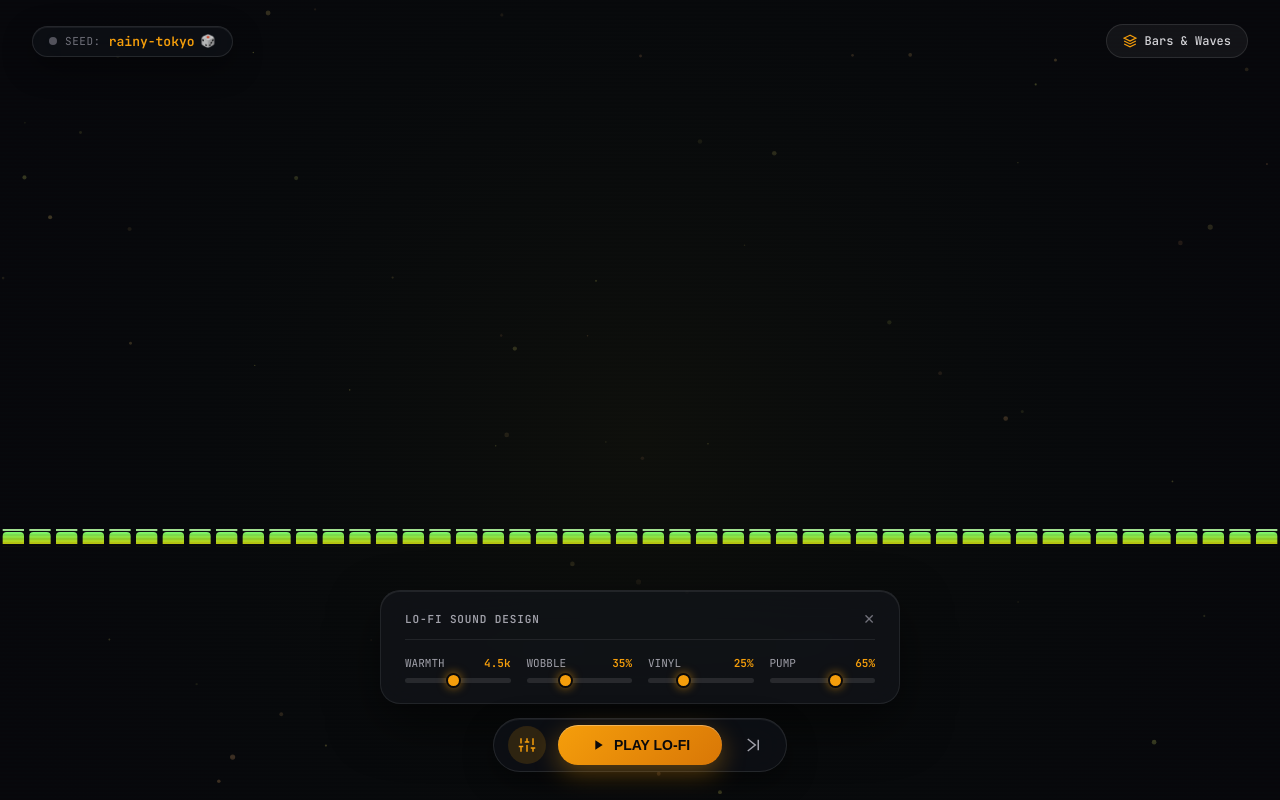
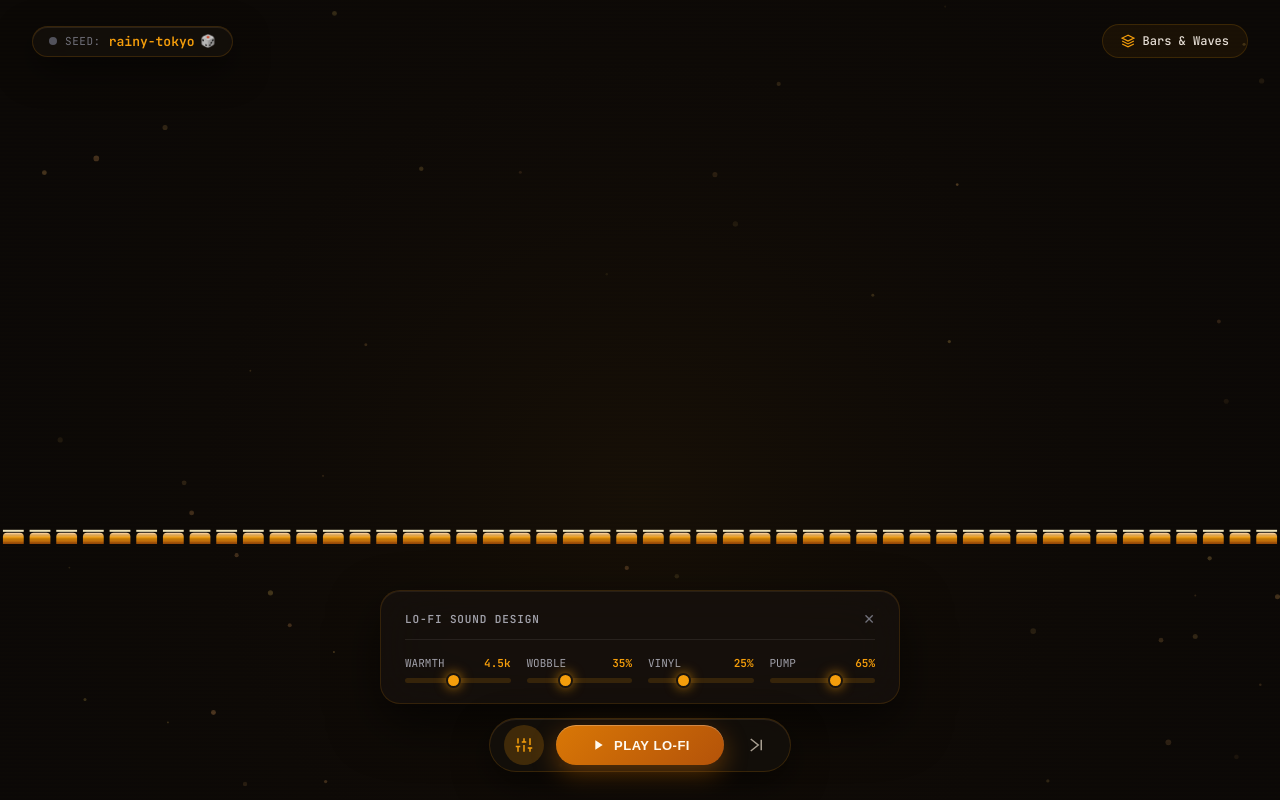
Before and after one commit to arjunomray/lofi-engine, a Svelte app: page / in a window 1280 px wide. Both pictures are taken after a click on the button 526 px from the left and 745 px from the top of the page. Built offline with nearby package versions, Linux system fonts and the light colour scheme.

Commit message:
feat(ui): cozy warm theme with amber embers, roasted coffee backdrop, and candlelight spectrum

```diff
--- a/src/styles.css
+++ b/src/styles.css
@@ -10,8 +10,8 @@ html, body {
   width: 100%;
   height: 100%;
   overflow: hidden;
-  background-color: #06070a;
-  color: #e4e4e7;
+  background-color: #0d0a07; /* Deep cozy roasted espresso */
+  color: #f3ece4; /* Soft warm eggshell linen */
   font-family: 'Outfit', -apple-system, BlinkMacSystemFont, sans-serif;
   -webkit-font-smoothing: antialiased;
   -moz-osx-font-smoothing: grayscale;
@@ -30,29 +30,29 @@ html, body {
   font-family: 'JetBrains Mono', monospace;
 }
 
-/* Glassmorphism surfaces */
+/* Cozy Glassmorphism surfaces */
 .glass-panel {
-  background: rgba(18, 20, 26, 0.75);
-  backdrop-filter: blur(20px);
-  -webkit-backdrop-filter: blur(20px);
-  border: 1px solid rgba(255, 255, 255, 0.08);
-  box-shadow: 0 20px 50px rgba(0, 0, 0, 0.5), inset 0 1px 0 rgba(255, 255, 255, 0.08);
+  background: rgba(22, 17, 13, 0.82);
+  backdrop-filter: blur(24px);
+  -webkit-backdrop-filter: blur(24px);
+  border: 1px solid rgba(245, 158, 11, 0.14);
+  box-shadow: 0 20px 50px rgba(0, 0, 0, 0.6), inset 0 1px 0 rgba(254, 215, 170, 0.08);
 }
 
 .glass-pill {
-  background: rgba(14, 16, 22, 0.85);
-  backdrop-filter: blur(20px);
-  -webkit-backdrop-filter: blur(20px);
-  border: 1px solid rgba(255, 255, 255, 0.1);
-  box-shadow: 0 10px 30px rgba(0, 0, 0, 0.4), inset 0 1px 0 rgba(255, 255, 255, 0.06);
+  background: rgba(20, 15, 11, 0.88);
+  backdrop-filter: blur(24px);
+  -webkit-backdrop-filter: blur(24px);
+  border: 1px solid rgba(245, 158, 11, 0.16);
+  box-shadow: 0 12px 35px rgba(0, 0, 0, 0.5), inset 0 1px 0 rgba(254, 215, 170, 0.1);
 }
 
 /* Buttons */
 .btn-glass {
-  background: rgba(255, 255, 255, 0.05);
-  border: 1px solid rgba(255, 255, 255, 0.1);
-  color: #d4d4d8;
-  padding: 8px 16px;
+  background: rgba(245, 158, 11, 0.06);
+  border: 1px solid rgba(245, 158, 11, 0.15);
+  color: #e6ded5;
+  padding: 8px 18px;
   border-radius: 9999px;
   font-size: 12px;
   font-weight: 500;
@@ -60,13 +60,13 @@ html, body {
   display: inline-flex;
   align-items: center;
   gap: 8px;
-  transition: all 0.2s cubic-bezier(0.16, 1, 0.3, 1);
+  transition: all 0.25s cubic-bezier(0.16, 1, 0.3, 1);
 }
 
 .btn-glass:hover {
-  background: rgba(255, 255, 255, 0.12);
-  border-color: rgba(255, 255, 255, 0.2);
-  color: #fafafa;
+  background: rgba(245, 158, 11, 0.14);
+  border-color: rgba(245, 158, 11, 0.3);
+  color: #fffaf5;
   transform: translateY(-1px);
 }
 
@@ -74,46 +74,47 @@ html, body {
   transform: translateY(0);
 }
 
-/* Master Play Button */
+/* Master Play Button (Warm Candlelight Amber) */
 .btn-play {
-  background: linear-gradient(135deg, #f59e0b, #d97706);
-  color: #09090b;
+  background: linear-gradient(135deg, #d97706, #b45309);
+  color: #fffaf0;
   font-weight: 700;
-  padding: 12px 32px;
+  padding: 12px 34px;
   border-radius: 9999px;
   border: none;
-  font-size: 14px;
+  font-size: 13px;
+  letter-spacing: 0.04em;
   cursor: pointer;
   display: inline-flex;
   align-items: center;
   gap: 8px;
-  box-shadow: 0 8px 25px rgba(245, 158, 11, 0.35), inset 0 1px 0 rgba(255, 255, 255, 0.3);
+  box-shadow: 0 8px 25px rgba(217, 119, 6, 0.38), inset 0 1px 0 rgba(255, 255, 255, 0.25);
   transition: all 0.25s cubic-bezier(0.16, 1, 0.3, 1);
 }
 
 .btn-play:hover {
-  background: linear-gradient(135deg, #fbbf24, #f59e0b);
+  background: linear-gradient(135deg, #f59e0b, #d97706);
   transform: scale(1.03);
-  box-shadow: 0 12px 30px rgba(245, 158, 11, 0.5);
+  box-shadow: 0 12px 32px rgba(245, 158, 11, 0.5);
 }
 
 .btn-play.playing {
-  background: linear-gradient(135deg, #10b981, #059669);
-  box-shadow: 0 8px 25px rgba(16, 185, 129, 0.35);
-  color: #041f14;
+  background: linear-gradient(135deg, #b45309, #78350f);
+  box-shadow: 0 8px 25px rgba(180, 83, 9, 0.35);
+  color: #fef3c7;
 }
 
 .btn-play.playing:hover {
-  background: linear-gradient(135deg, #34d399, #10b981);
+  background: linear-gradient(135deg, #d97706, #92400e);
 }
 
 /* Icon Buttons */
 .btn-icon {
   background: transparent;
   border: none;
-  color: #a1a1aa;
-  width: 38px;
-  height: 38px;
+  color: #a89f91;
+  width: 40px;
+  height: 40px;
   border-radius: 50%;
   display: flex;
   align-items: center;
@@ -123,13 +124,13 @@ html, body {
 }
 
 .btn-icon:hover {
-  color: #f4f4f5;
-  background: rgba(255, 255, 255, 0.08);
+  color: #fef3c7;
+  background: rgba(245, 158, 11, 0.12);
 }
 
 .btn-icon.active {
   color: #f59e0b;
-  background: rgba(245, 158, 11, 0.15);
+  background: rgba(245, 158, 11, 0.2);
 }
 
 /* Range Sliders */
@@ -138,7 +139,7 @@ input[type="range"] {
   appearance: none;
   width: 100%;
   height: 5px;
-  background: rgba(255, 255, 255, 0.1);
+  background: rgba(245, 158, 11, 0.15);
   border-radius: 5px;
   outline: none;
   cursor: pointer;
@@ -146,7 +147,7 @@ input[type="range"] {
 }
 
 input[type="range"]:hover {
-  background: rgba(255, 255, 255, 0.18);
+  background: rgba(245, 158, 11, 0.25);
 }
 
 input[type="range"]::-webkit-slider-thumb {
@@ -156,8 +157,8 @@ input[type="range"]::-webkit-slider-thumb {
   height: 15px;
   border-radius: 50%;
   background: #f59e0b;
-  border: 2px solid #09090b;
-  box-shadow: 0 0 10px rgba(245, 158, 11, 0.6);
+  border: 2px solid #1a140e;
+  box-shadow: 0 0 12px rgba(245, 158, 11, 0.7);
   cursor: pointer;
   transition: transform 0.15s, background 0.15s;
 }
@@ -172,8 +173,8 @@ input[type="range"]::-moz-range-thumb {
   height: 15px;
   border-radius: 50%;
   background: #f59e0b;
-  border: 2px solid #09090b;
-  box-shadow: 0 0 10px rgba(245, 158, 11, 0.6);
+  border: 2px solid #1a140e;
+  box-shadow: 0 0 12px rgba(245, 158, 11, 0.7);
   cursor: pointer;
 }
 
@@ -181,7 +182,7 @@ input[type="range"]::-moz-range-thumb {
 @keyframes fadeInSlideDown {
   from {
     opacity: 0;
-    transform: translate(-50%, -15px);
+    transform: translate(-50%, -12px);
   }
   to {
     opacity: 1;
@@ -192,7 +193,7 @@ input[type="range"]::-moz-range-thumb {
 @keyframes popUp {
   from {
     opacity: 0;
-    transform: scale(0.96) translateY(10px);
+    transform: scale(0.97) translateY(8px);
   }
   to {
     opacity: 1;
--- a/src/visualizer/wmpRenderer.ts
+++ b/src/visualizer/wmpRenderer.ts
@@ -10,6 +10,8 @@ interface Particle {
   size: number;
   alpha: number;
   hue: number;
+  wobbleSpeed: number;
+  wobbleOffset: number;
 }
 
 export class WMPVisualizer {
@@ -23,12 +25,13 @@ export class WMPVisualizer {
   private peakDecay: number[] = [];
   private barCount: number = 48; // Optimal count for wide display
 
-  // Particles
+  // Cozy embers & dust particles
   private particles: Particle[] = [];
-  private particleCount: number = 60;
+  private particleCount: number = 55;
+  private timeTick: number = 0;
 
-  // Aesthetic color palette (Warm Lo-Fi Amber -> Rose -> Violet)
-  private hueBase: number = 38; // Amber
+  // Warm Lo-Fi Color Palette: Warm Amber, Honey, Apricot, Candlelight
+  private readonly WARM_AMBER = 36;
 
   constructor(canvas: HTMLCanvasElement) {
     this.canvas = canvas;
@@ -49,11 +52,13 @@ export class WMPVisualizer {
       this.particles.push({
         x: Math.random(),
         y: Math.random(),
-        vx: (Math.random() - 0.5) * 0.0004,
-        vy: (Math.random() - 0.5) * 0.0004,
-        size: Math.random() * 2.0 + 0.6,
-        alpha: Math.random() * 0.5 + 0.15,
-        hue: Math.random() * 40 + 25
+        vx: (Math.random() - 0.5) * 0.0003,
+        vy: -(Math.random() * 0.0006 + 0.0002), // Float gently upward like cozy fireplace embers
+        size: Math.random() * 2.2 + 0.8,
+        alpha: Math.random() * 0.45 + 0.15,
+        hue: Math.random() * 16 + 28, // 28 (deep amber) to 44 (warm honey)
+        wobbleSpeed: Math.random() * 2 + 1,
+        wobbleOffset: Math.random() * Math.PI * 2
       });
     }
   }
@@ -81,27 +86,26 @@ export class WMPVisualizer {
     const height = this.canvas.height;
     const ctx = this.ctx;
 
-    // Slow ambient color breathing
-    this.hueBase = (this.hueBase + 0.05) % 360;
+    this.timeTick += 0.015;
 
-    // 1. Clear with deep rich obsidian gradient
-    ctx.fillStyle = '#07080c';
+    // 1. Cozy deep roasted coffee / mahogany background
+    ctx.fillStyle = '#0c0906';
     ctx.fillRect(0, 0, width, height);
 
-    // 2. Ambient radial room glow
-    const centerGrad = ctx.createRadialGradient(
-      width / 2, height * 0.55, 10,
-      width / 2, height * 0.55, Math.max(width, height) * 0.6
+    // 2. Warm fireplace / desk lamp glow in the center
+    const lampGlow = ctx.createRadialGradient(
+      width / 2, height * 0.62, 10,
+      width / 2, height * 0.62, Math.max(width, height) * 0.65
     );
-    const glowAlpha = isPlaying ? 0.08 + (data.bass * 0.12) : 0.04;
-    centerGrad.addColorStop(0, `hsla(${this.hueBase}, 85%, 45%, ${glowAlpha})`);
-    centerGrad.addColorStop(0.6, `hsla(${this.hueBase + 30}, 80%, 25%, ${glowAlpha * 0.4})`);
-    centerGrad.addColorStop(1, 'transparent');
-    ctx.fillStyle = centerGrad;
+    const glowIntensity = isPlaying ? 0.12 + (data.bass * 0.14) : 0.06;
+    lampGlow.addColorStop(0, `hsla(${this.WARM_AMBER}, 90%, 42%, ${glowIntensity})`);
+    lampGlow.addColorStop(0.5, `hsla(${this.WARM_AMBER - 6}, 80%, 20%, ${glowIntensity * 0.45})`);
+    lampGlow.addColorStop(1, 'transparent');
+    ctx.fillStyle = lampGlow;
     ctx.fillRect(0, 0, width, height);
 
-    // 3. Floating Dust & Star Particles
-    this.renderParticles(ctx, width, height, data.bass, isPlaying);
+    // 3. Floating warm amber embers & dust motes
+    this.renderEmbers(ctx, width, height, data.bass, isPlaying);
 
     // 4. Render Active Visualizer Mode
     switch (this.mode) {
@@ -118,7 +122,7 @@ export class WMPVisualizer {
   }
 
   // =========================================================================
-  // MODE 1: CLASSIC WINDOWS MEDIA PLAYER "BARS AND WAVES"
+  // MODE 1: WARM INCANDESCENT "BARS AND WAVES"
   // =========================================================================
   private renderBarsAndWaves(
     ctx: CanvasRenderingContext2D,
@@ -128,10 +132,10 @@ export class WMPVisualizer {
     isPlaying: boolean
   ) {
     const barWidth = width / this.barCount;
-    const padding = Math.max(2, barWidth * 0.2);
+    const padding = Math.max(2, barWidth * 0.22);
     const effectiveWidth = barWidth - padding;
     const baselineY = height * 0.68;
-    const maxHeight = height * 0.46;
+    const maxHeight = height * 0.45;
 
     const freq = data.frequency;
     const step = Math.floor((freq?.length || 256) / this.barCount);
@@ -139,11 +143,10 @@ export class WMPVisualizer {
     // Smooth interpolation (lerp) & Peak Caps
     for (let i = 0; i < this.barCount; i++) {
       let rawVal = isPlaying && freq ? (freq[i * step] || 0) / 255 : 0.02;
-      // Frequency weighting: slight boost for aesthetic visual balance
-      rawVal = Math.pow(rawVal, 0.9) * 1.1;
+      rawVal = Math.pow(rawVal, 0.9) * 1.05;
 
-      // Smooth lerp (0.28 speed for silky fluid feel)
-      this.smoothBars[i] += (rawVal - this.smoothBars[i]) * 0.28;
+      // Silky smooth lerp (0.26 speed)
+      this.smoothBars[i] += (rawVal - this.smoothBars[i]) * 0.26;
       const val = this.smoothBars[i];
 
       // Peak Cap gravity physics
@@ -151,7 +154,7 @@ export class WMPVisualizer {
         this.peakCaps[i] = val;
         this.peakDecay[i] = 0;
       } else {
-        this.peakDecay[i] += 0.0012; // Gravity
+        this.peakDecay[i] += 0.0011; // Gentle gravity
         this.peakCaps[i] = Math.max(0, this.peakCaps[i] - this.peakDecay[i]);
       }
 
@@ -159,11 +162,12 @@ export class WMPVisualizer {
       const x = i * barWidth + (padding / 2);
       const y = baselineY - barHeight;
 
-      // Glowing Bar Gradient (Warm Amber -> Golden Apricot -> Soft Lavender)
+      // Warm Incandescent Tube Gradient:
+      // Roasted Sienna -> Honey Amber -> Soft Apricot Candlelight
       const grad = ctx.createLinearGradient(0, baselineY, 0, y);
-      grad.addColorStop(0, `hsla(${this.hueBase}, 90%, 50%, 0.85)`);
-      grad.addColorStop(0.5, `hsla(${this.hueBase + 25}, 85%, 58%, 0.92)`);
-      grad.addColorStop(1, `hsla(${this.hueBase + 55}, 95%, 72%, 0.98)`);
+      grad.addColorStop(0, 'rgba(180, 83, 9, 0.85)');    // Warm base
+      grad.addColorStop(0.55, 'rgba(245, 158, 11, 0.92)'); // Honey amber
+      grad.addColorStop(1, 'rgba(254, 215, 170, 0.98)');   // Soft cream/peach top
 
       ctx.fillStyle = grad;
       ctx.beginPath();
@@ -174,25 +178,25 @@ export class WMPVisualizer {
       }
       ctx.fill();
 
-      // Mirror reflection underneath (classic media player floor)
+      // Cozy reflection on the mahogany floor
       const refGrad = ctx.createLinearGradient(0, baselineY, 0, baselineY + barHeight * 0.35);
-      refGrad.addColorStop(0, `hsla(${this.hueBase}, 85%, 50%, 0.25)`);
+      refGrad.addColorStop(0, 'rgba(217, 119, 6, 0.25)');
       refGrad.addColorStop(1, 'transparent');
       ctx.fillStyle = refGrad;
       ctx.fillRect(x, baselineY + 2, effectiveWidth, barHeight * 0.35);
 
-      // Falling Peak Cap (floating horizontal tick)
+      // Falling Peak Cap (warm candlelight tick)
       const peakY = baselineY - (this.peakCaps[i] * maxHeight);
-      ctx.fillStyle = `hsla(${this.hueBase + 45}, 100%, 82%, 0.9)`;
+      ctx.fillStyle = '#fef3c7';
       ctx.fillRect(x, peakY - 3, effectiveWidth, 2);
     }
 
-    // Oscilloscope Ribbon floating across the bars
-    this.renderWaveformRibbon(ctx, width, baselineY - (maxHeight * 0.35), data.waveform, isPlaying);
+    // Oscilloscope Ribbon floating warmly across the bars
+    this.renderWaveformRibbon(ctx, width, baselineY - (maxHeight * 0.34), data.waveform, isPlaying);
   }
 
   // =========================================================================
-  // MODE 2: NEON OSCILLOSCOPE SCOPE
+  // MODE 2: WARM GOLDEN OSCILLOSCOPE
   // =========================================================================
   private renderNeonScope(
     ctx: CanvasRenderingContext2D,
@@ -205,18 +209,19 @@ export class WMPVisualizer {
     const wave = data.waveform;
     const len = wave?.length || 256;
 
-    // Glowing Neon Passes (Wide blur glow + sharp center line)
+    // Cozy Golden Thread (Warm amber blur passes)
     const passes = [
-      { width: 12, alpha: 0.12, blur: 28 },
-      { width: 5, alpha: 0.45, blur: 14 },
-      { width: 2.2, alpha: 0.95, blur: 0 }
+      { width: 14, alpha: 0.12, blur: 25, color: '#d97706' },
+      { width: 5, alpha: 0.48, blur: 12, color: '#f59e0b' },
+      { width: 2.2, alpha: 0.95, blur: 0, color: '#fef3c7' }
     ];
 
     for (const pass of passes) {
       ctx.save();
       ctx.lineWidth = pass.width;
-      ctx.strokeStyle = `hsla(${this.hueBase + 20}, 95%, 65%, ${pass.alpha})`;
-      ctx.shadowColor = `hsla(${this.hueBase + 20}, 100%, 55%, 1.0)`;
+      ctx.strokeStyle = pass.color;
+      ctx.globalAlpha = pass.alpha;
+      ctx.shadowColor = '#f59e0b';
       ctx.shadowBlur = pass.blur;
       ctx.beginPath();
 
@@ -224,8 +229,7 @@ export class WMPVisualizer {
       for (let i = 0; i < len; i++) {
         const sample = isPlaying && wave ? wave[i] : 0;
         const x = i * sliceWidth;
-        // Audio reactive scale
-        const amp = (height * 0.32) * (1 + data.bass * 0.5);
+        const amp = (height * 0.3) * (1 + data.bass * 0.5);
         const y = centerY + (sample * amp);
 
         if (i === 0) ctx.moveTo(x, y);
@@ -237,7 +241,7 @@ export class WMPVisualizer {
   }
 
   // =========================================================================
-  // MODE 3: RADIAL ALCHEMY (STARBURST ORB)
+  // MODE 3: RADIAL SUNSET VINYL (COZY ORB)
   // =========================================================================
   private renderRadialAlchemy(
     ctx: CanvasRenderingContext2D,
@@ -248,35 +252,36 @@ export class WMPVisualizer {
   ) {
     const centerX = width / 2;
     const centerY = height / 2;
-    const baseRadius = Math.min(width, height) * 0.18 * (1 + data.bass * 0.3);
+    const baseRadius = Math.min(width, height) * 0.18 * (1 + data.bass * 0.28);
 
     const freq = data.frequency;
     const count = 72;
     const step = Math.floor((freq?.length || 256) / count);
 
-    // Inner glowing orb
+    // Warm Sunset Core Orb
     const radialGrad = ctx.createRadialGradient(centerX, centerY, 5, centerX, centerY, baseRadius * 1.5);
-    radialGrad.addColorStop(0, `hsla(${this.hueBase}, 95%, 65%, ${0.25 + data.bass * 0.35})`);
+    radialGrad.addColorStop(0, `rgba(245, 158, 11, ${0.28 + data.bass * 0.35})`);
+    radialGrad.addColorStop(0.7, 'rgba(180, 83, 9, 0.15)');
     radialGrad.addColorStop(1, 'transparent');
     ctx.fillStyle = radialGrad;
     ctx.beginPath();
     ctx.arc(centerX, centerY, baseRadius * 1.6, 0, Math.PI * 2);
     ctx.fill();
 
-    // Radiating spikes
+    // Radiating Warm Spikes
     ctx.save();
-    ctx.lineWidth = 2.5;
+    ctx.lineWidth = 2.4;
     for (let i = 0; i < count; i++) {
       const angle = (i / count) * Math.PI * 2;
       const val = isPlaying && freq ? (freq[i * step] || 0) / 255 : 0.05;
-      const spikeLen = Math.pow(val, 0.85) * (Math.min(width, height) * 0.26);
+      const spikeLen = Math.pow(val, 0.85) * (Math.min(width, height) * 0.25);
 
       const x1 = centerX + Math.cos(angle) * baseRadius;
       const y1 = centerY + Math.sin(angle) * baseRadius;
       const x2 = centerX + Math.cos(angle) * (baseRadius + spikeLen);
       const y2 = centerY + Math.sin(angle) * (baseRadius + spikeLen);
 
-      ctx.strokeStyle = `hsla(${this.hueBase + (i / count) * 60}, 95%, 68%, ${0.4 + val * 0.6})`;
+      ctx.strokeStyle = `hsla(${this.WARM_AMBER + (val * 15)}, 90%, 65%, ${0.45 + val * 0.55})`;
       ctx.beginPath();
       ctx.moveTo(x1, y1);
       ctx.lineTo(x2, y2);
@@ -299,9 +304,9 @@ export class WMPVisualizer {
 
     ctx.save();
     ctx.lineWidth = 2.2;
-    ctx.strokeStyle = `hsla(${this.hueBase + 85}, 95%, 75%, 0.85)`;
-    ctx.shadowColor = `hsla(${this.hueBase + 85}, 100%, 65%, 0.8)`;
-    ctx.shadowBlur = 12;
+    ctx.strokeStyle = '#fef3c7'; // Creamy candlelight
+    ctx.shadowColor = '#f59e0b';
+    ctx.shadowBlur = 10;
     ctx.beginPath();
 
     const len = Math.min(256, wave.length);
@@ -310,7 +315,7 @@ export class WMPVisualizer {
     for (let i = 0; i < len; i++) {
       const sample = wave[i];
       const x = i * sliceWidth;
-      const y = baselineY + (sample * 48);
+      const y = baselineY + (sample * 44);
 
       if (i === 0) ctx.moveTo(x, y);
       else ctx.lineTo(x, y);
@@ -320,21 +325,23 @@ export class WMPVisualizer {
   }
 
   // =========================================================================
-  // DUST PARTICLES
+  // COZY AMBER EMBERS & DUST MOTES
   // =========================================================================
-  private renderParticles(
+  private renderEmbers(
     ctx: CanvasRenderingContext2D,
     width: number,
     height: number,
     bass: number,
     isPlaying: boolean
   ) {
-    const pulseFactor = isPlaying ? 1 + (bass * 2.2) : 1;
+    const pulseFactor = isPlaying ? 1 + (bass * 2.0) : 1;
 
     for (const p of this.particles) {
-      p.x += p.vx * pulseFactor;
+      // Float upward with subtle horizontal sway
+      p.x += (p.vx + Math.sin(this.timeTick * p.wobbleSpeed + p.wobbleOffset) * 0.0003) * pulseFactor;
       p.y += p.vy * pulseFactor;
 
+      // Wrap around seamlessly
       if (p.x < 0) p.x = 1;
       if (p.x > 1) p.x = 0;
       if (p.y < 0) p.y = 1;
@@ -342,9 +349,9 @@ export class WMPVisualizer {
 
       const px = p.x * width;
       const py = p.y * height;
-      const pSize = p.size * (1 + bass * 0.6);
+      const pSize = p.size * (1 + bass * 0.5);
 
-      ctx.fillStyle = `hsla(${p.hue}, 85%, 70%, ${p.alpha * (0.4 + bass * 0.6)})`;
+      ctx.fillStyle = `hsla(${p.hue}, 90%, 68%, ${p.alpha * (0.45 + bass * 0.55)})`;
       ctx.beginPath();
       ctx.arc(px, py, pSize, 0, Math.PI * 2);
       ctx.fill();
```
